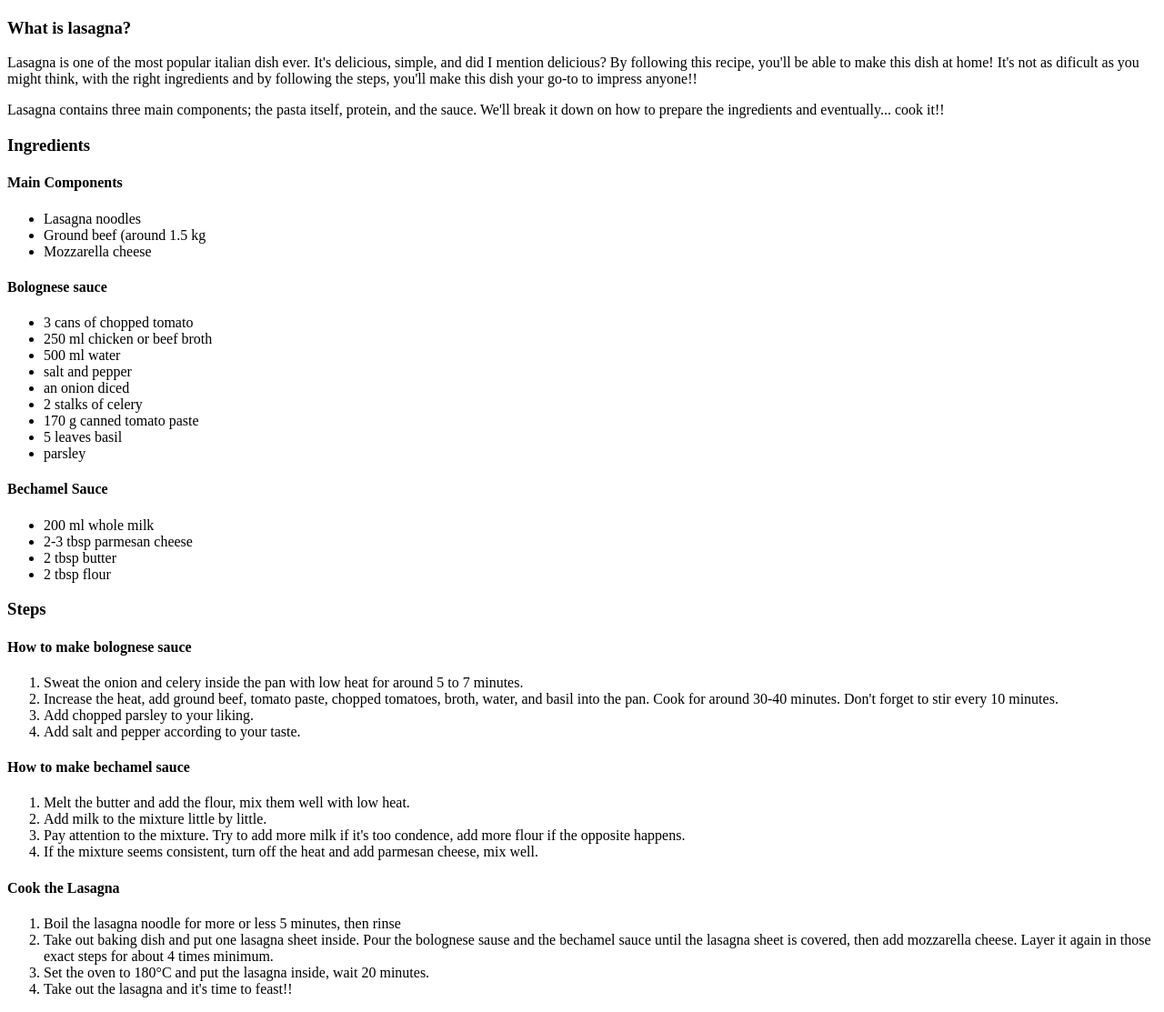
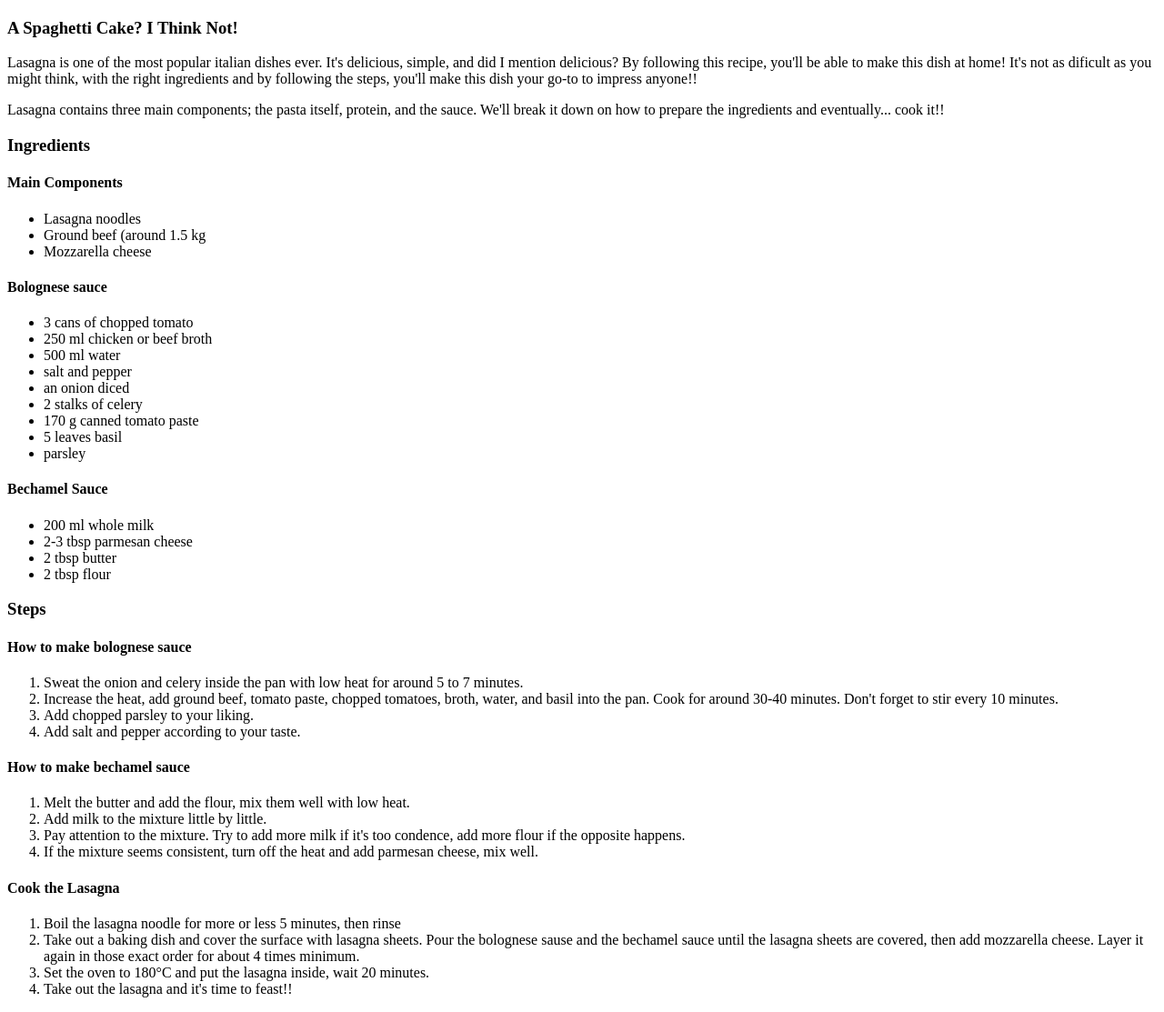
Before and after one commit to Breeze-Night/odin-recipes, a plain HTML site: page recipes/lasagna.html in a window 1280 px wide. Shown: the part 308-1421 px from the top of the page at 91% size. Drawn offline with Linux system fonts and the light colour scheme.

Commit message:
Add two more recipe files also edit the old files

```diff
--- a/recipes/lasagna.html
+++ b/recipes/lasagna.html
@@ -4,7 +4,7 @@
     <meta charset="UTF-8">
     <meta http-equiv="X-UA-Compatible" content="IE=edge">
     <meta name="viewport" content="width=device-width, initial-scale=1.0">
-    <title>Lasagna recipe</title>
+    <title>lasagna recipe</title>
 </head>
 <body>
     <h1>Lasagna</h1>
@@ -12,9 +12,9 @@
     <img src="https://cafedelites.com/wp-content/uploads/2018/01/Mamas-Best-Lasagna-IMAGE-43.jpg"
     alt="image of lasagna" width="300">
 
-    <h3>What is lasagna?</h3>
+    <h3>A Spaghetti Cake? I Think Not!</h3>
     <p>
-        Lasagna is one of the most popular italian dish ever.
+        Lasagna is one of the most popular italian dishes ever.
         It's delicious, simple, and did I mention delicious?
         By following this recipe, you'll be able to make this dish at home!
         It's not as dificult as you might think, with the right ingredients
@@ -87,10 +87,10 @@
     <ol>
         <li>Boil the lasagna noodle for more or less 5 minutes, then rinse</li>
         <li>
-            Take out baking dish and put one lasagna sheet inside. Pour the
-            bolognese sause and the bechamel sauce until the lasagna sheet is
-            covered, then add mozzarella cheese. Layer it again in those exact
-            steps for about 4 times minimum.
+            Take out a baking dish and cover the surface with lasagna sheets.
+            Pour the bolognese sause and the bechamel sauce until the lasagna
+            sheets are covered, then add mozzarella cheese. Layer it again in
+            those exact order for about 4 times minimum.
         </li>
         <li>Set the oven to 180°C and put the lasagna inside, wait 20 minutes.</li>
         <li>Take out the lasagna and it's time to feast!!</li>
```
Also changed, not shown: index.html (+1 -1 lines), recipes/salmonmentai.html (added, +18 -0 lines), recipes/nasgor.html (added).
